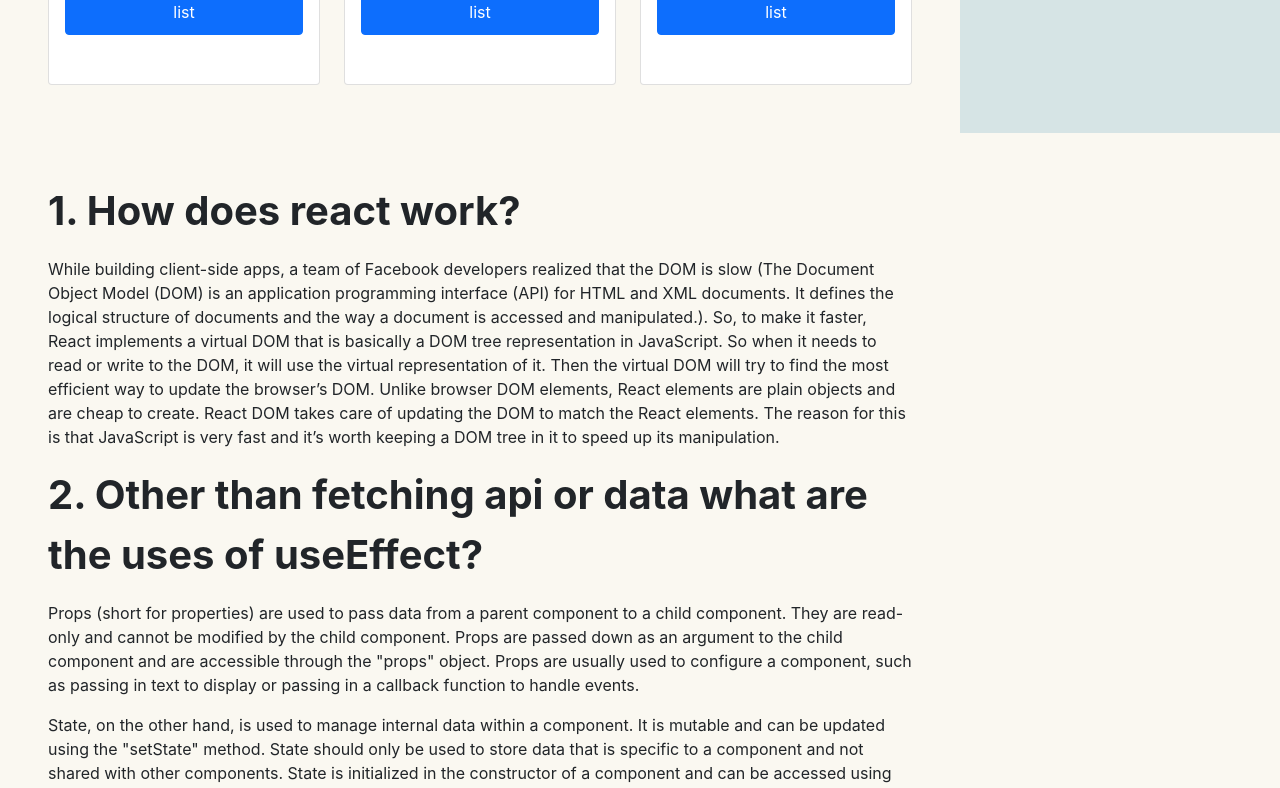
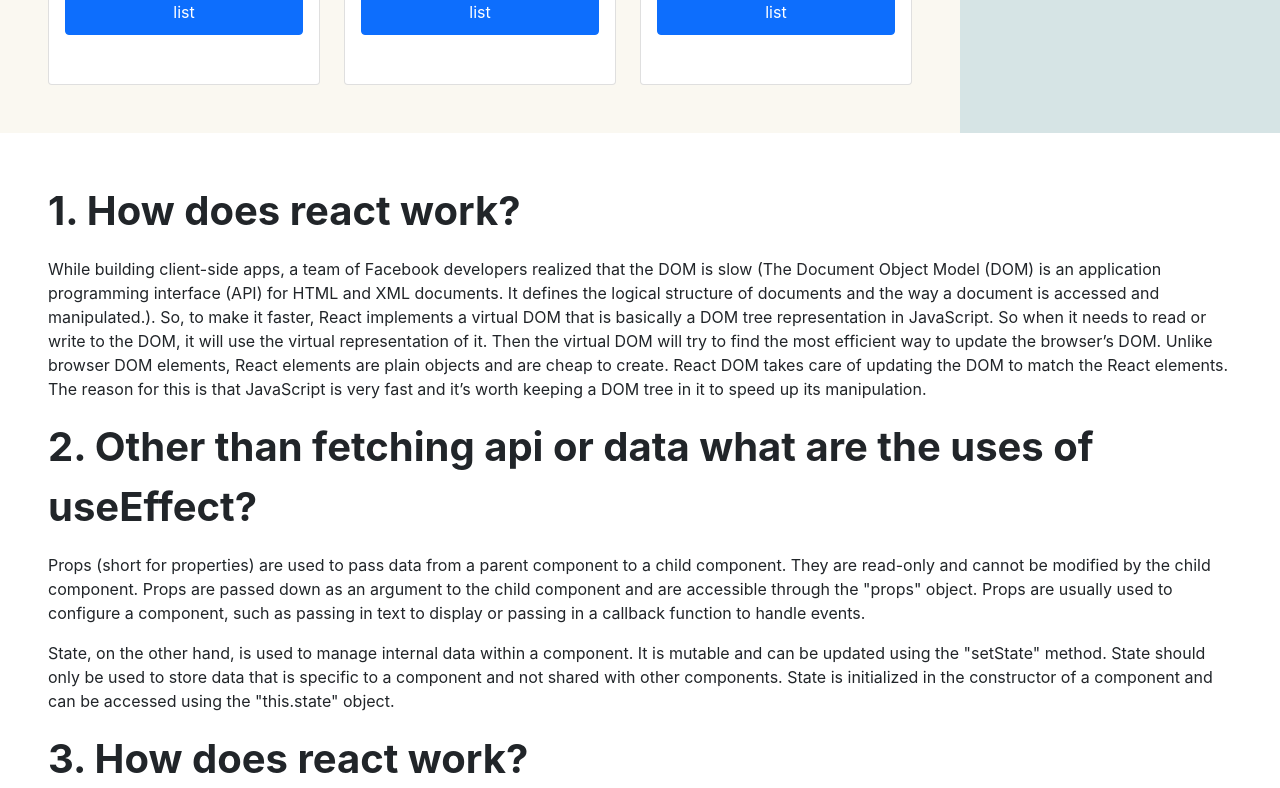
Before and after one commit to ratul081/b6-ultra-active-club-ratul081, a React (Create React App) app: page / in a window 1280 px wide. Shown: the part 1420-2208 px from the top of the page. Built offline with nearby package versions, Linux system fonts and the light colour scheme.

Commit message:
Data viewed

```diff
--- a/src/App.js
+++ b/src/App.js
@@ -1,11 +1,15 @@
 import logo from './logo.svg';
 import './App.css';
 import Club from './components/Club/Club';
+import Question from './components/Question/Question';
 
 function App() {
   return (
     <div>
       <Club></Club>
+      <div className='Question-container'>
+        <Question></Question>
+      </div>
     </div>
   );
 }
--- a/src/components/Club/Club.js
+++ b/src/components/Club/Club.js
@@ -4,7 +4,6 @@ import Form from '../Form/Form';
 import './Club.css'
 import Pic from '../../Images/Gym.png'
 import { addToDb, getStoredCart } from '../../utilities/fakedb';
-import Question from '../Question/Question';
 
 const Club = () => {
   const [activities, setActivities] = useState([]);
@@ -69,9 +68,6 @@ const Club = () => {
       <div className='Form-container'>
         <Form addedActivity={addedActivities}></Form>
       </div>
-      <div className='Question-container'>
-        <Question></Question>
-      </div>
     </div>
   );
 };
```
